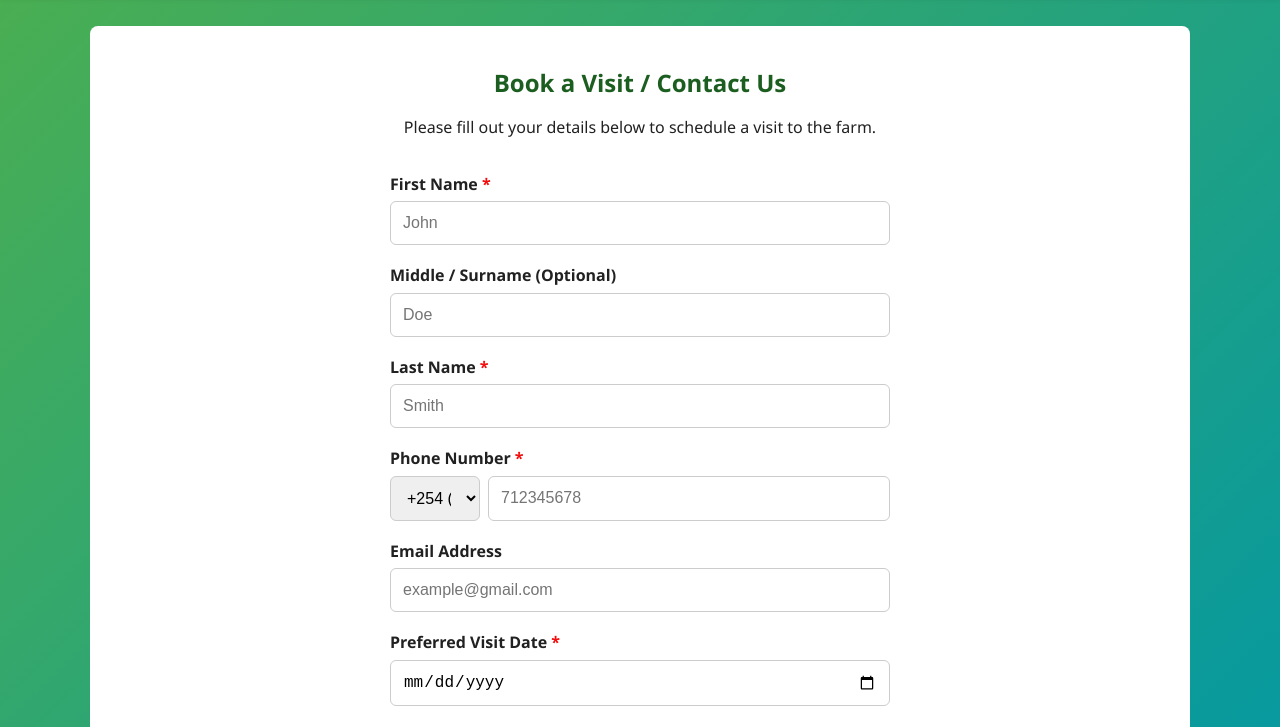
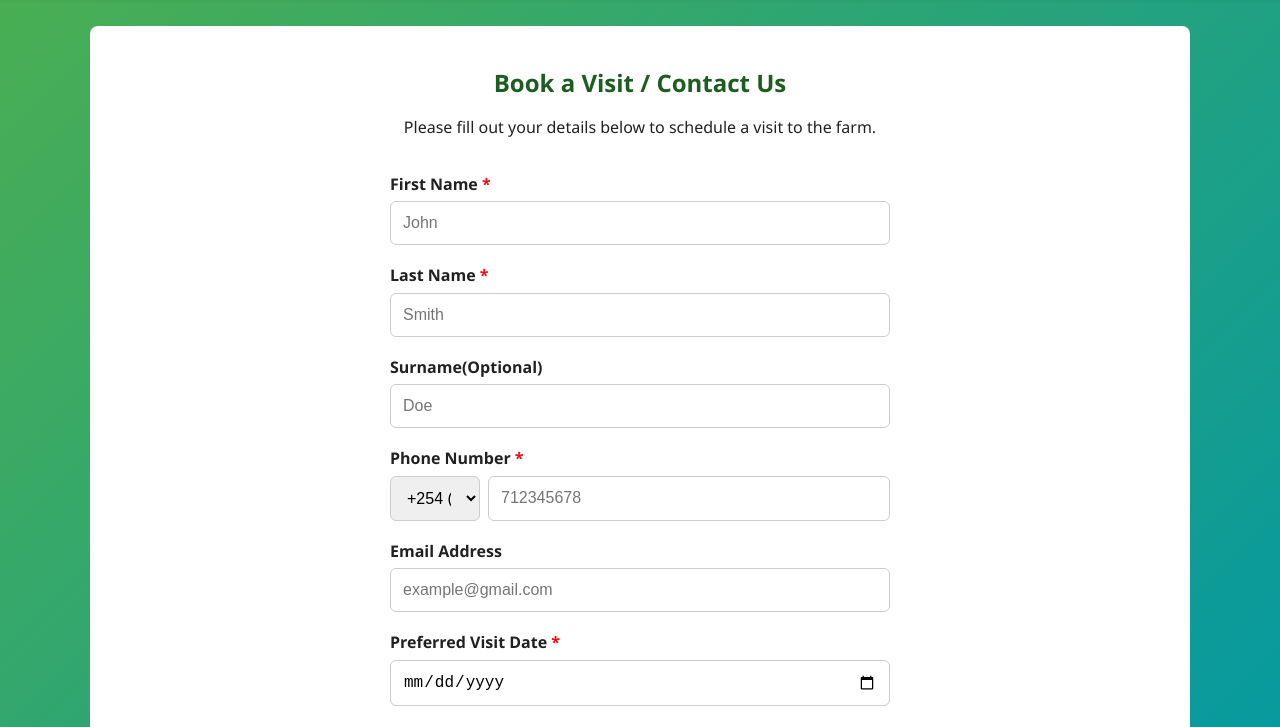
Before and after one commit to Godwinzin/Baraka-Farm, a website: page public/contacts.html in a window 1280 px wide. Shown: the part 71-798 px from the top of the page. Drawn offline with Linux system fonts and the light colour scheme; no server answers.

Commit message:
Updated contacts form

```diff
--- a/public/contacts.html
+++ b/public/contacts.html
@@ -41,15 +41,16 @@
                     <input type="text" id="fname" name="fname" required placeholder="John">
                 </div>
 
+                 <div class="form-group">
+                    <label for="lname">Last Name <span class="must"> *</span></label>
+                    <input type="text" id="lname" name="lname" required placeholder="Smith">
+                </div>
+
                 <div class="form-group">
-                    <label for="sname">Middle / Surname (Optional)</label>
+                    <label for="sname">Surname(Optional)</label>
                     <input type="text" id="sname" name="sname" placeholder="Doe">
                 </div>
 
-                <div class="form-group">
-                    <label for="lname">Last Name <span class="must"> *</span></label>
-                    <input type="text" id="lname" name="lname" required placeholder="Smith">
-                </div>
 
                 <div class="form-group">
                     <label for="phone">Phone Number <span class="must"> *</span></label>
```
